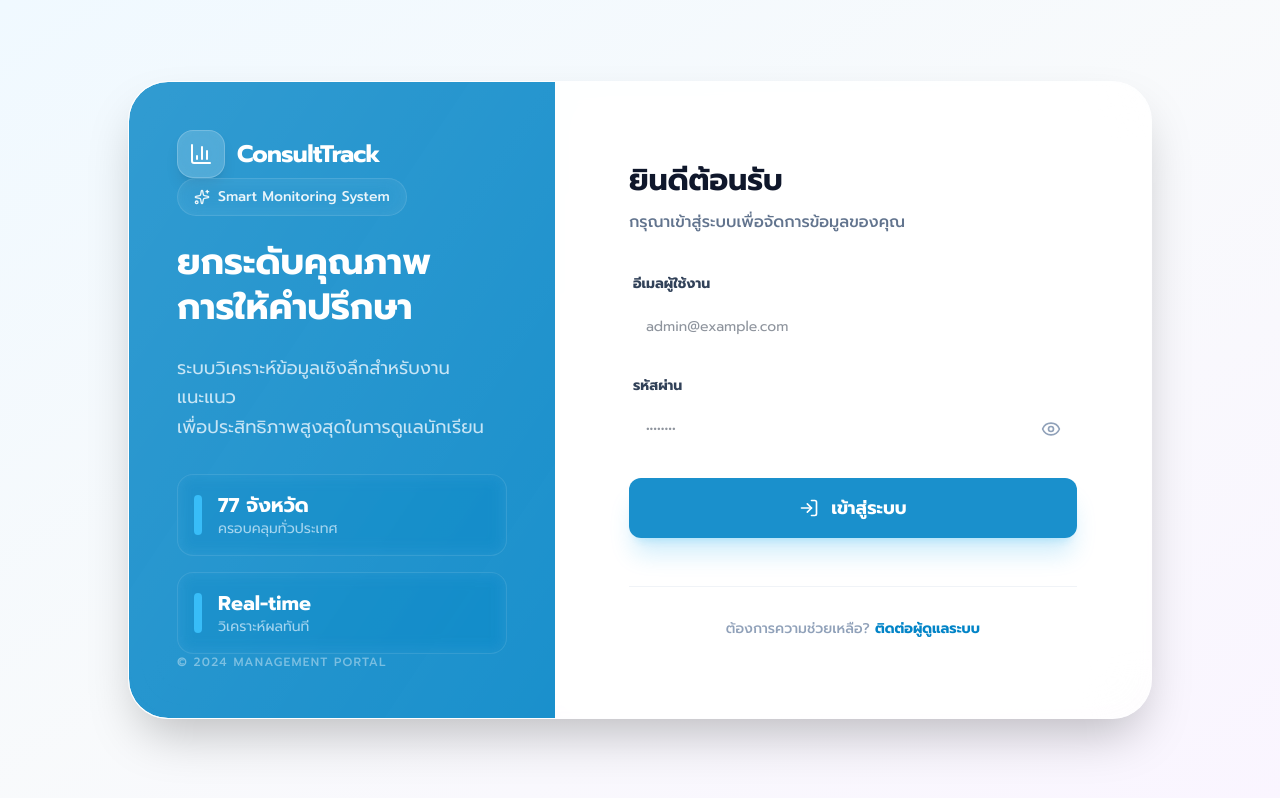
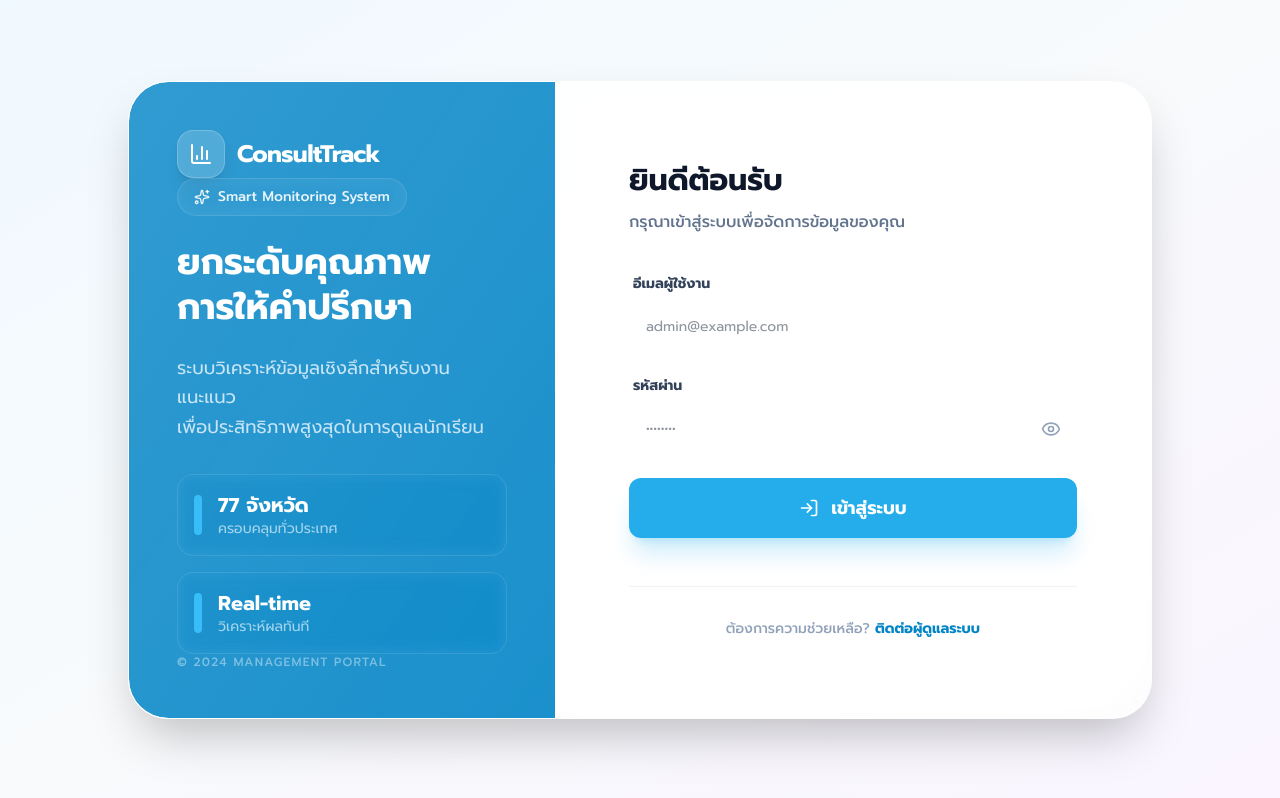
Before and after one commit to sanyath007/next16-mhc9-wfh, a Next.js app: page /login in a window 1280 px wide. Built offline with nearby package versions, Linux system fonts and the light colour scheme; a web font is replaced by a local one.

Commit message:
reflactor: re-styles all buttons in SchedulePage by using btn class instead and add new utility classes of button in globals.css

```diff
--- a/app/globals.css
+++ b/app/globals.css
@@ -57,16 +57,24 @@ body {
   @apply card p-6 flex flex-col gap-2 transition-all hover:translate-y-[-2px] hover:shadow-lg hover:shadow-brand-500/10;
 }
 
+@utility btn {
+  @apply font-medium px-5 py-2.5 rounded-xl transition-all duration-200 active:scale-95 backdrop-blur-sm;
+}
+
 @utility btn-primary {
-  @apply bg-brand-600/90 hover:bg-brand-700 text-white font-medium px-5 py-2.5 rounded-xl transition-all duration-200 active:scale-95 shadow-lg shadow-brand-500/20 hover:shadow-brand-500/30 backdrop-blur-sm;
+  @apply btn bg-brand-500/90 hover:bg-brand-700 text-white shadow-brand-500/20 hover:shadow-brand-500/30 shadow-lg;
 }
 
 @utility btn-secondary {
-  @apply bg-white/50 hover:bg-white/80 text-slate-700 font-medium px-5 py-2.5 rounded-xl border border-white/40 transition-all duration-200 active:scale-95 backdrop-blur-sm shadow-sm;
+  @apply btn bg-white/50 hover:bg-white/80 text-slate-700 border border-white/40 shadow-sm;
 }
 
 @utility btn-error {
-  @apply bg-rose-500/90 hover:bg-white/80 text-slate-700 font-medium px-5 py-2.5 rounded-xl border border-white/40 transition-all duration-200 active:scale-95 backdrop-blur-sm shadow-sm;
+  @apply btn bg-rose-400/90 hover:bg-rose-600 text-white shadow-rose-500/20 hover:shadow-rose-500/30 shadow-lg;
+}
+
+@utility btn-warning {
+  @apply btn bg-accent-400/90 hover:bg-accent-600 text-white shadow-accent-500/20 hover:shadow-accent-500/30 shadow-lg;
 }
 
 @utility input-field {
--- a/app/schedule/page.tsx
+++ b/app/schedule/page.tsx
@@ -7,7 +7,7 @@ import { z } from 'zod'
 import { useForm } from 'react-hook-form'
 import { zodResolver } from '@hookform/resolvers/zod'
 import Calendar from "@/components/ui/CalendarEvent";
-import Modal from "@/components/ui/Modal";
+import Modal from "@/components/ui/modals";
 import FormField from "@/components/ui/forms/FormField";
 import DatePicker from "@/components/ui/forms/DatePicker";
 import CustomSelect from "@/components/ui/forms/CustomSelect";
@@ -113,10 +113,7 @@ export default function SchedulePage() {
                 </div>
                 <button
                     type="button"
-                    className={cn(
-                        `flex items-center gap-3 px-4 py-3 rounded-2xl text-sm font-medium transition-all duration-300 cursor-pointer`,
-                        `glass-nav-active bg-slate-300/20 border-slate-300/30 shadow-md`
-                    )}
+                    className={`btn-primary`}
                     onClick={() => setShowModal(true)}
                 >
                     เพิ่มตารางงาน
@@ -153,23 +150,16 @@ export default function SchedulePage() {
                             </FormField>
 
                             <div className="mt-4 flex justify-end gap-2">
-
                                 <button
                                     type="button"
-                                    className={cn(
-                                        `flex items-center gap-3 px-4 py-3 rounded-2xl text-sm font-medium transition-all duration-300 cursor-pointer`,
-                                        `btn-secondary`
-                                    )}
+                                    className={'btn-error'}
                                     onClick={() => setShowModal(false)}
                                 >
                                     ยกเลิก
                                 </button>
                                 <button
                                     type="button"
-                                    className={cn(
-                                        `flex items-center gap-3 px-4 py-3 rounded-2xl text-sm font-medium transition-all duration-300 cursor-pointer`,
-                                        `glass-nav-active bg-slate-300/20 border-slate-300/30 shadow-md`
-                                    )}
+                                    className={`btn-primary`}
                                     onClick={onSubmit}
                                 >
                                     ตกลง
```
Also changed, not shown: components/ui/modals/index.tsx (renamed from components/ui/Modal/index.tsx).
